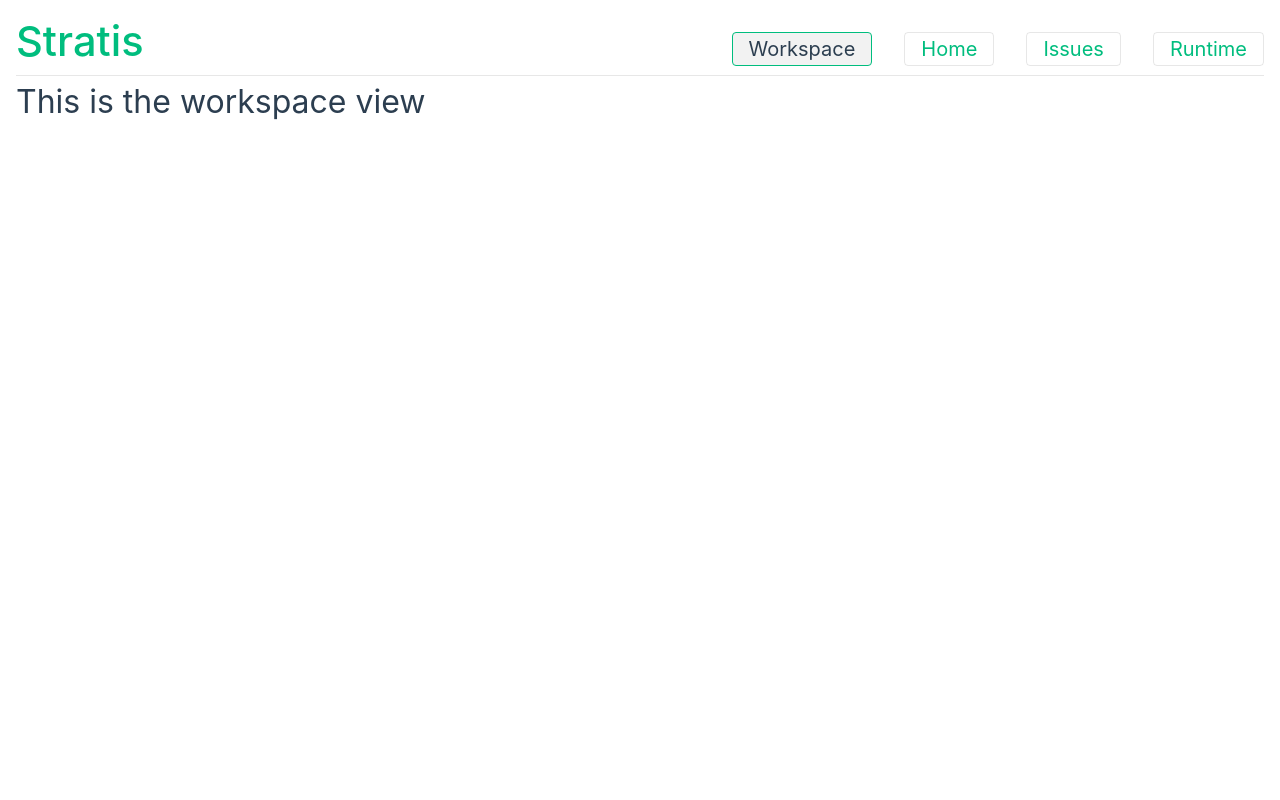
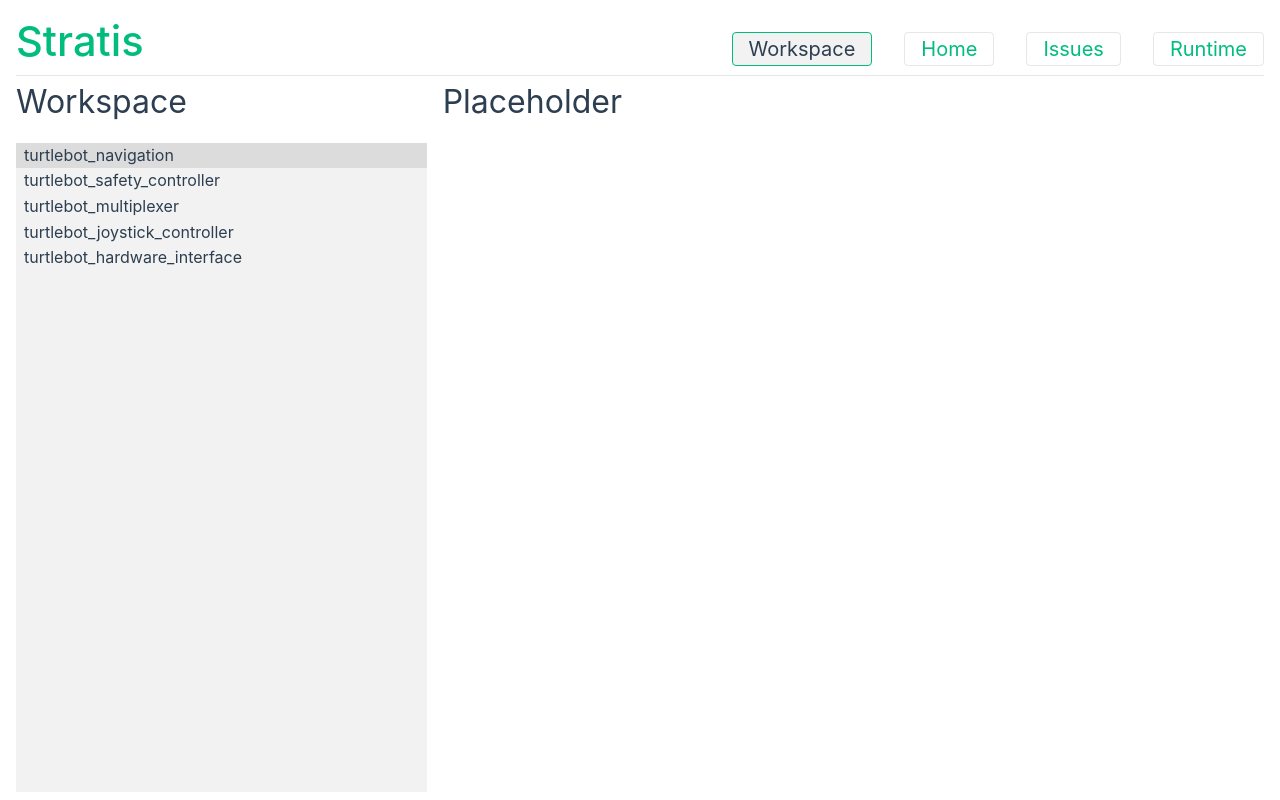
Before and after one commit to HAROS-framework/stratis, a Vue app: page /#/ in a window 1280 px wide. Built offline with nearby package versions, Linux system fonts and the light colour scheme.

Commit message:
dummy package list view

```diff
--- /dev/null
+++ b/src/components/workspace/PackageList.vue
@@ -0,0 +1,90 @@
+<!-- SPDX-License-Identifier: MIT -->
+<!-- Copyright © 2025 André Santos -->
+
+<script setup lang="ts">
+// Imports ---------------------------------------------------------------------
+
+import type { PackageSummary } from '@/types/workspace'
+import { ref } from 'vue'
+
+// Constants -------------------------------------------------------------------
+
+const packageData: PackageSummary[] = [
+  {
+    id: '001',
+    name: 'turtlebot_navigation',
+  },
+  {
+    id: '002',
+    name: 'turtlebot_safety_controller',
+  },
+  {
+    id: '003',
+    name: 'turtlebot_multiplexer',
+  },
+  {
+    id: '004',
+    name: 'turtlebot_joystick_controller',
+  },
+  {
+    id: '005',
+    name: 'turtlebot_hardware_interface',
+  },
+]
+
+// Component State -------------------------------------------------------------
+
+const selectedIssue = ref<number>(0)
+
+// Component Methods -----------------------------------------------------------
+
+function onSelectIssue(i: number): void {
+  selectedIssue.value = i
+}
+</script>
+
+<template>
+  <ul class="package-list">
+    <li
+      v-for="(pkg, i) in packageData"
+      :key="i"
+      :class="{ active: selectedIssue == i }"
+      @click="onSelectIssue(i)"
+    >
+      {{ pkg.name }}
+    </li>
+  </ul>
+</template>
+
+<style>
+.package-list {
+  height: 100%;
+  flex: 1;
+  display: flex;
+  flex-direction: column;
+  overflow-y: auto;
+  list-style: none;
+  padding: 0;
+  background-color: var(--color-background-mute);
+}
+
+.package-list > li {
+  cursor: pointer;
+  padding: 0 0.5rem;
+}
+
+.package-list > li:hover {
+  background-color: var(--color-green-hover);
+  color: var(--color-green);
+}
+
+.package-list > li.active {
+  background-color: var(--color-border);
+  color: var(--color-heading);
+}
+
+.package-list > li.active:hover {
+  background-color: var(--color-green-hover);
+  color: var(--color-heading);
+}
+</style>
--- a/src/views/WorkspaceView.vue
+++ b/src/views/WorkspaceView.vue
@@ -1,12 +1,45 @@
 <!-- SPDX-License-Identifier: MIT -->
 <!-- Copyright © 2024 André Santos -->
 
-<script setup lang="ts"></script>
+<script setup lang="ts">
+import PackageList from '@/components/workspace/PackageList.vue'
+</script>
 
 <template>
   <div class="workspace-view">
-    <h1>This is the workspace view</h1>
+    <div class="left-side">
+      <h1>Workspace</h1>
+      <PackageList />
+    </div>
+
+    <div class="right-side">
+      <h1>Placeholder</h1>
+    </div>
   </div>
 </template>
 
-<style></style>
+<style>
+.workspace-view {
+  height: 100%;
+  flex: 1;
+  display: flex;
+  flex-direction: row;
+  gap: 1rem;
+}
+
+.workspace-view > .left-side {
+  height: 100%;
+  flex: 1;
+  display: flex;
+  flex-direction: column;
+  gap: 1rem;
+}
+
+.workspace-view > .right-side {
+  height: 100%;
+  flex: 2;
+  display: flex;
+  flex-direction: column;
+  gap: 1rem;
+}
+</style>
```
Also changed, not shown: src/types/workspace.ts (+21 -0 lines).
